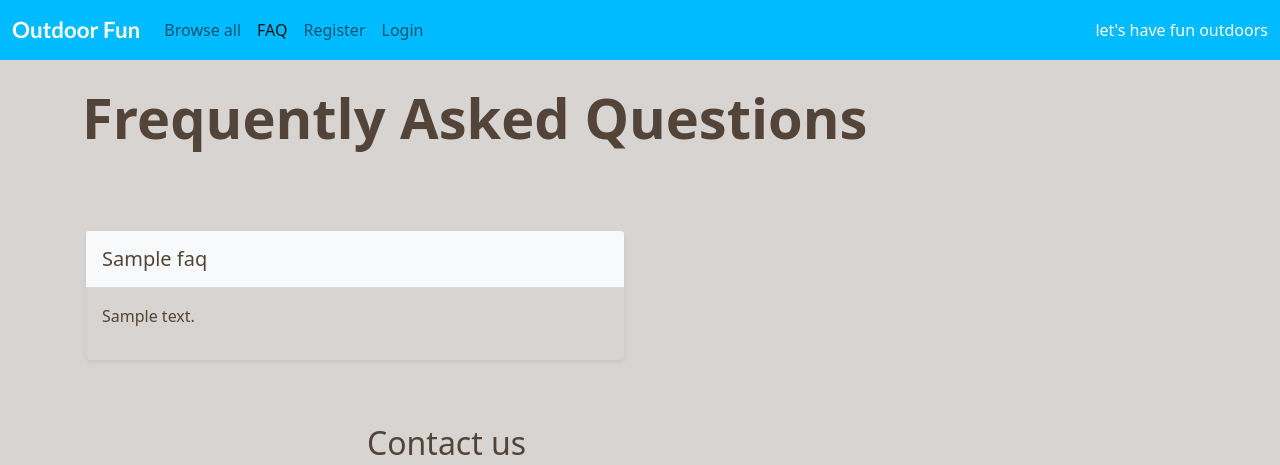
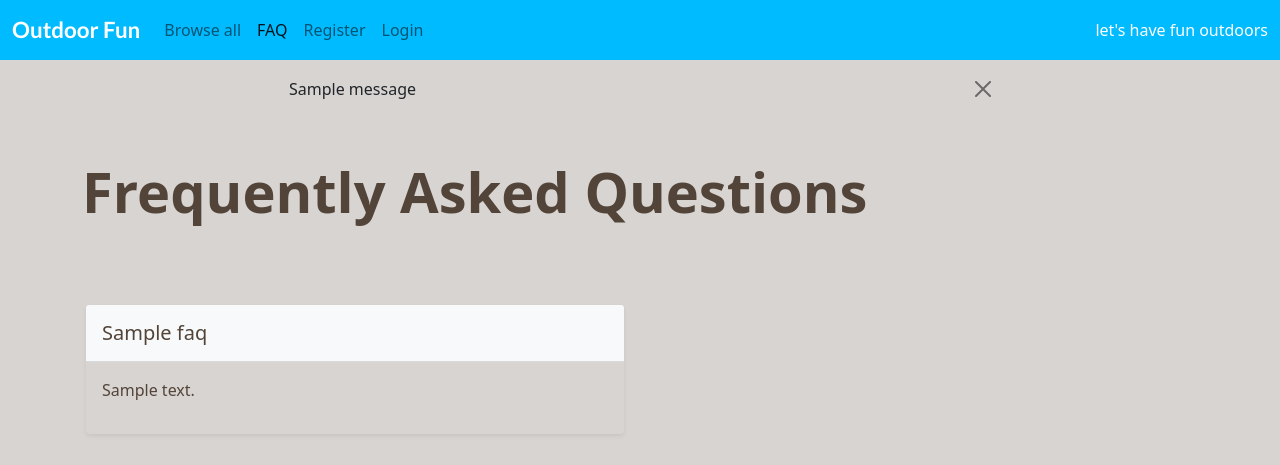
Before and after one commit to Nicole215/outdoorfun, a Django app: page /faqs/ in a window 1280 px wide. Shown: the top 465 px of the page. Run offline with Django 4.2, Linux system fonts and the light colour scheme; tables that the repository leaves empty hold one stand-in row (values such as "Sample post"); one stand-in notice (Sample message) is shown; some libraries are stand-ins or nearby versions.

Commit message:
Fix django message display

```diff
--- a/templates/base.html
+++ b/templates/base.html
@@ -73,19 +73,31 @@
                     </li>
                     {% endif %}
                 </ul>
-                {% if user.is_authenticated %}
                 <span class="navbar-text">
-                    You are logged in as {{ user.username }} |
-                </span>
-                {% endif %}
-                <span class="navbar-text">
-                      let's have fun outdoors
+                    let's have fun outdoors
                 </span>
             </div>
         </div>
     </nav>
-
+    <!-- displaying Django messages -->
+    <div class="container">
+        <div class="row">
+            <div class="col-md-8 offset-md-2">
+                {% for message in messages %}
+                <div class="alert {{ message.tags }} alert-dismissible fade show" id="msg" role="alert">
+                    {{ message | safe }}
+                    <button type="button" class="btn-close" data-bs-dismiss="alert" aria-label="Close"></button>
+                </div>
+                {% endfor %}
+            </div>
+        </div>
+    </div>
     <main class="flex-shrink-0 main-bg">
+        {% if user.is_authenticated %}
+        <span class="navbar-text">
+            You are logged in as {{ user.username }}
+        </span>
+        {% endif %}
 
         {% block content %}
         <!-- Content Goes here -->
```
